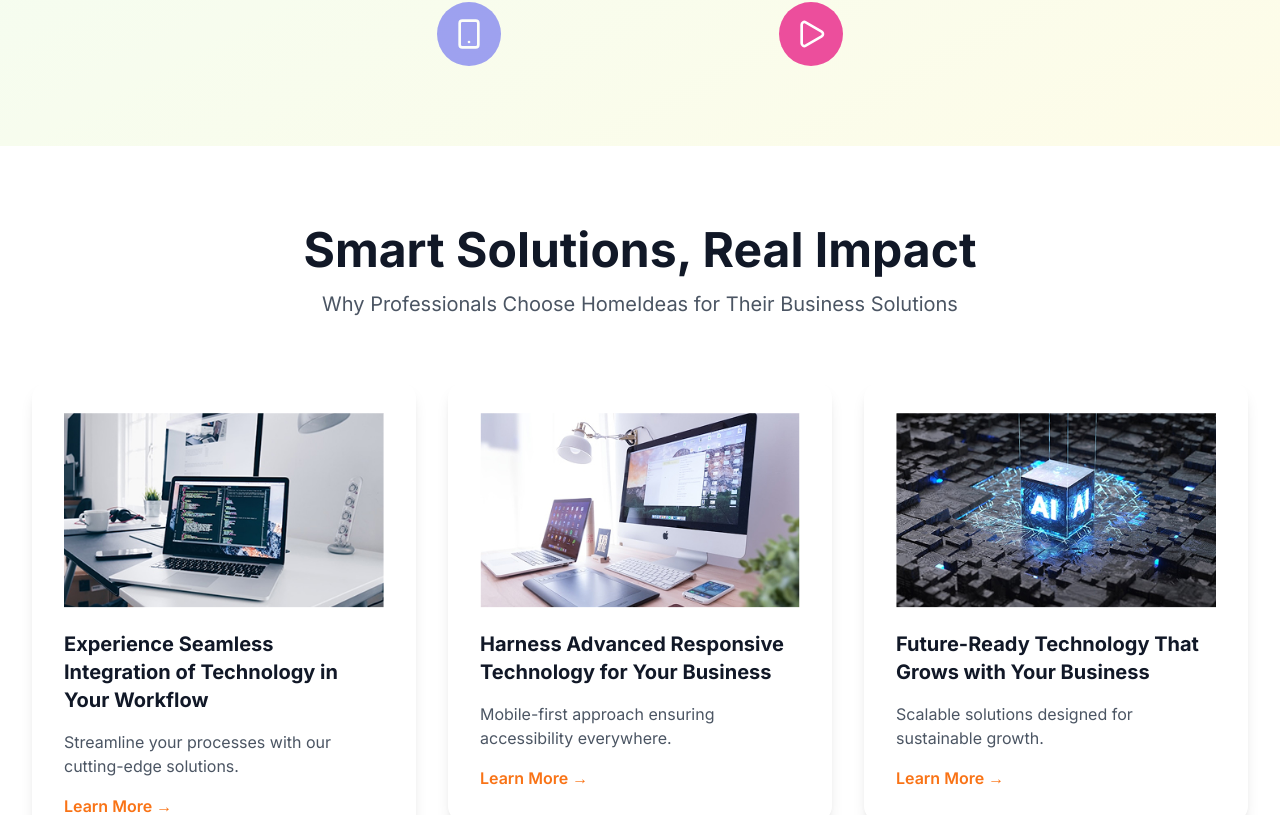
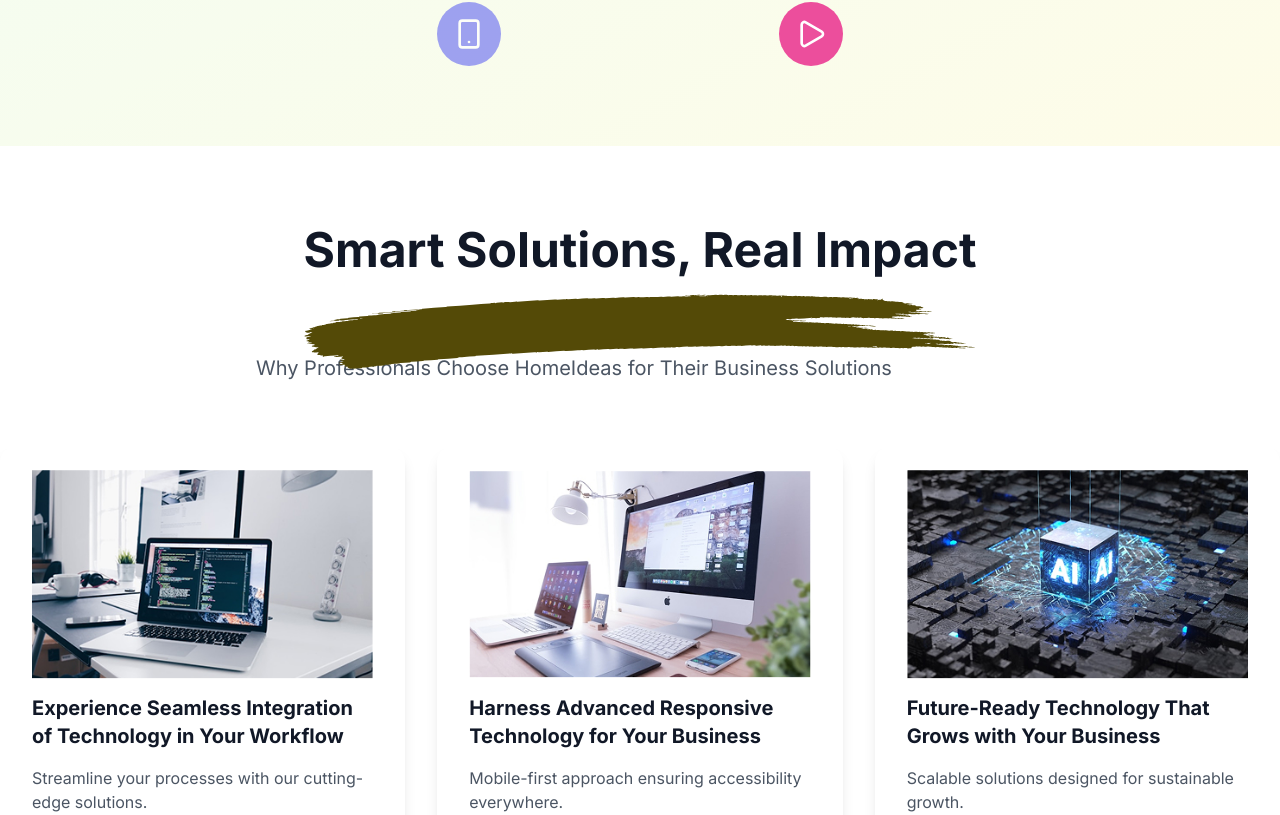
Before and after one commit to Sanjayuiux/homeideas, a Next.js app: page / in a window 1280 px wide. Shown: the part 2549-3364 px from the top of the page. Built offline with nearby package versions, Linux system fonts and the light colour scheme.

Commit message:
underline added to headings

```diff
--- a/src/app/page.tsx
+++ b/src/app/page.tsx
@@ -194,18 +194,27 @@ export default function HomePage() {
         </section>
 
         {/* Smart Solutions Section */}
-        <section className="py-20">
+       <section className="py-20 relative">
   <div className="max-w-7xl mx-auto px-4 sm:px-6 lg:px-8">
     <div className="text-center mb-16">
-              <h2 className="text-4xl md:text-5xl font-bold text-gray-900 mb-4">
+      <div className="relative inline-block">
+        <h2 className="relative z-10 text-4xl md:text-5xl font-bold text-gray-900 mb-4 inline-block">
           Smart Solutions, Real Impact
         </h2>
+        <img
+          src="/assets/icons/underline.svg"
+          alt="underline"
+          className="absolute top-full left-0 w-full mt-1 z-0"
+        />
+      </div>
+    </div>
+
     <p className="text-xl text-gray-600 max-w-3xl mx-auto">
       Why Professionals Choose HomeIdeas for Their Business Solutions
     </p>
   </div>
 
-            <div className="grid md:grid-cols-3 gap-8">
+  <div className="grid md:grid-cols-3 gap-8 mt-16">
     {[
       {
         title: "Experience Seamless Integration of Technology in Your Workflow",
@@ -226,7 +235,7 @@ export default function HomePage() {
       <div key={index} className="group">
         <div className="bg-white rounded-2xl p-8 shadow-lg hover:shadow-xl transition-all duration-300 transform hover:-translate-y-2">
           <div className="w-full h-48 bg-gray-100 rounded-xl flex items-center justify-center mb-6">
-                      <img src={`${item.image}`}/>
+            <img src={item.image} alt={item.title}/>
           </div>
           <h3 className="text-xl font-bold text-gray-900 mb-4 group-hover:text-orange-500 transition-colors">
             {item.title}
@@ -239,8 +248,8 @@ export default function HomePage() {
       </div>
     ))}
   </div>
-          </div>
 </section>
+
 
         {/* Enhance Section */}
         <section className="py-20 bg-gray-50">
```
Lines whose indentation alone changed are shown as unchanged.
